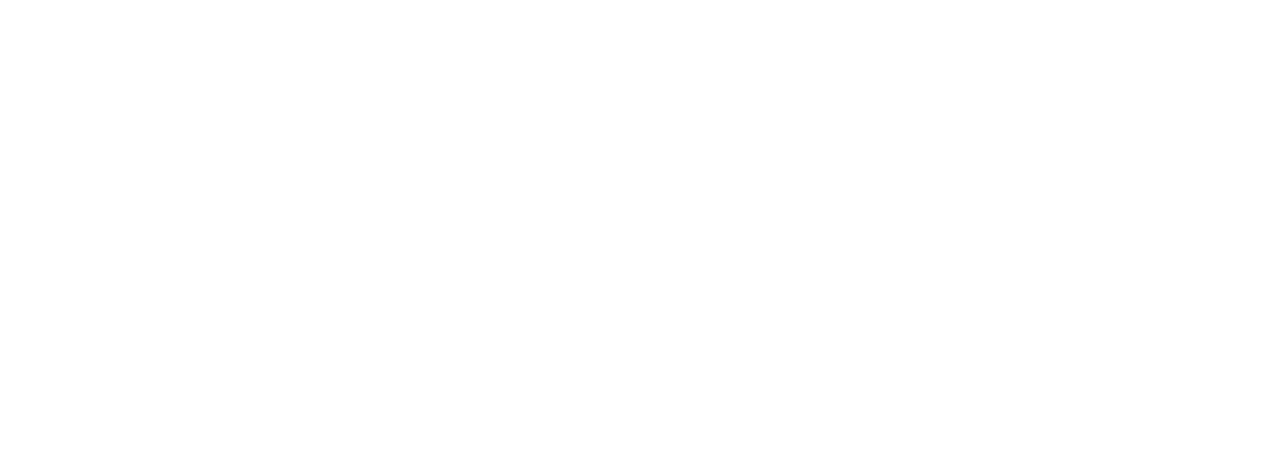
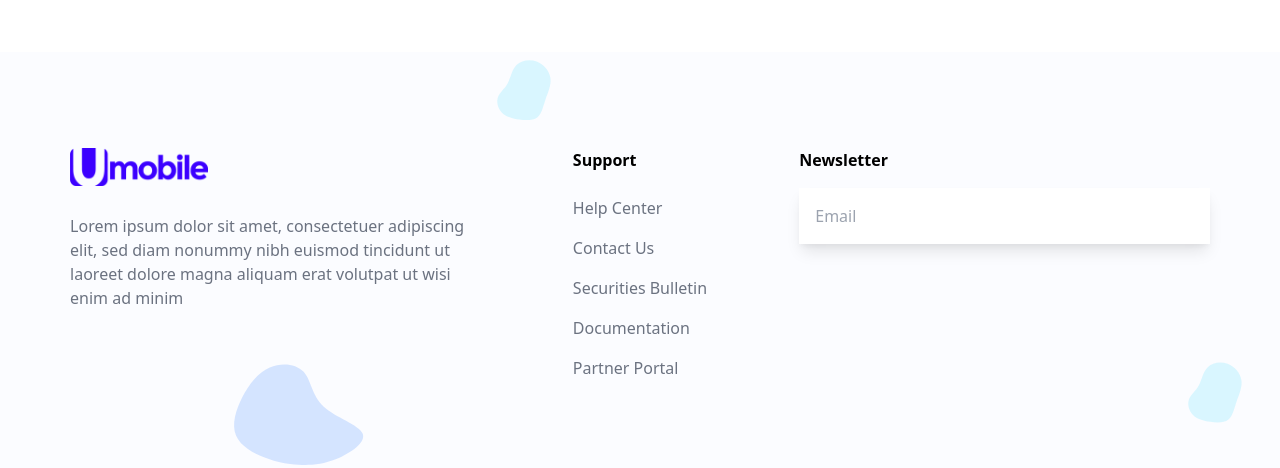
Before and after one commit to musajoshua/umobile, a React (Create React App) app: page /rider in a window 1280 px wide. Shown: the part 3142-3610 px from the top of the page. Before the commit the page ends 3194 px from the top, so only its background shows below. Built offline with nearby package versions, Linux system fonts and the light colour scheme.

Commit message:
feat: add footer

```diff
--- a/src/App.js
+++ b/src/App.js
@@ -1,10 +1,14 @@
 import Routes from "./routes/Routes";
+import Footer from "./components/Footer";
 
 function App() {
   return (
-    <main className="">
-      <Routes />
-    </main>
+    <>
+      <main>
+        <Routes />
+      </main>
+      <Footer />
+    </>
   );
 }
 
--- /dev/null
+++ b/src/components/Footer.jsx
@@ -0,0 +1,51 @@
+import React from "react";
+import logo from "../images/logo@2x.png";
+
+function Footer() {
+  return (
+    <footer className="bg-footer w-full bg-no-repeat bg-center px-6 py-20">
+      <div className="flex flex-col md:flex-row w-full justify-around">
+        <div className="md:order-last md:w-1/3">
+          <p className="font-bold py-4 mt-12 md:mt-0">Newsletter</p>
+          <div>
+            <input
+              type="text"
+              className="shadow-lg p-4 w-full"
+              placeholder="Email"
+            />
+          </div>
+        </div>
+        <div className="py-4 md:w-1/3">
+          <img src={logo} alt="Umobile Logo" />
+          <p className="mt-7 text-gray-500">
+            Lorem ipsum dolor sit amet, consectetuer adipiscing elit, sed diam
+            nonummy nibh euismod tincidunt ut laoreet dolore magna aliquam erat
+            volutpat ut wisi enim ad minim
+          </p>
+        </div>
+        <div>
+          <p className="font-bold py-4">Support</p>
+          <ul className="text-gray-500">
+            <li className="py-2">
+              <a href="/">Help Center</a>
+            </li>
+            <li className="py-2">
+              <a href="/">Contact Us</a>
+            </li>
+            <li className="py-2">
+              <a href="/">Securities Bulletin</a>
+            </li>
+            <li className="py-2">
+              <a href="/">Documentation</a>
+            </li>
+            <li className="py-2">
+              <a href="/">Partner Portal</a>
+            </li>
+          </ul>
+        </div>
+      </div>
+    </footer>
+  );
+}
+
+export default Footer;
--- a/tailwind.config.js
+++ b/tailwind.config.js
@@ -9,6 +9,8 @@
         map: "url('./images/map.png')",
         mappath: "url('./images/map_path.png')",
         phone: "url('./images/phone_rider.png')",
+        stepmap: "url('./images/stepcard.png')",
+        footer: "url('./images/footer.png')",
       },
       borderRadius: {
         "25p": "50px",
```
Also changed, not shown: src/images/footer.png (added), src/images/footer@2x.png (added).
